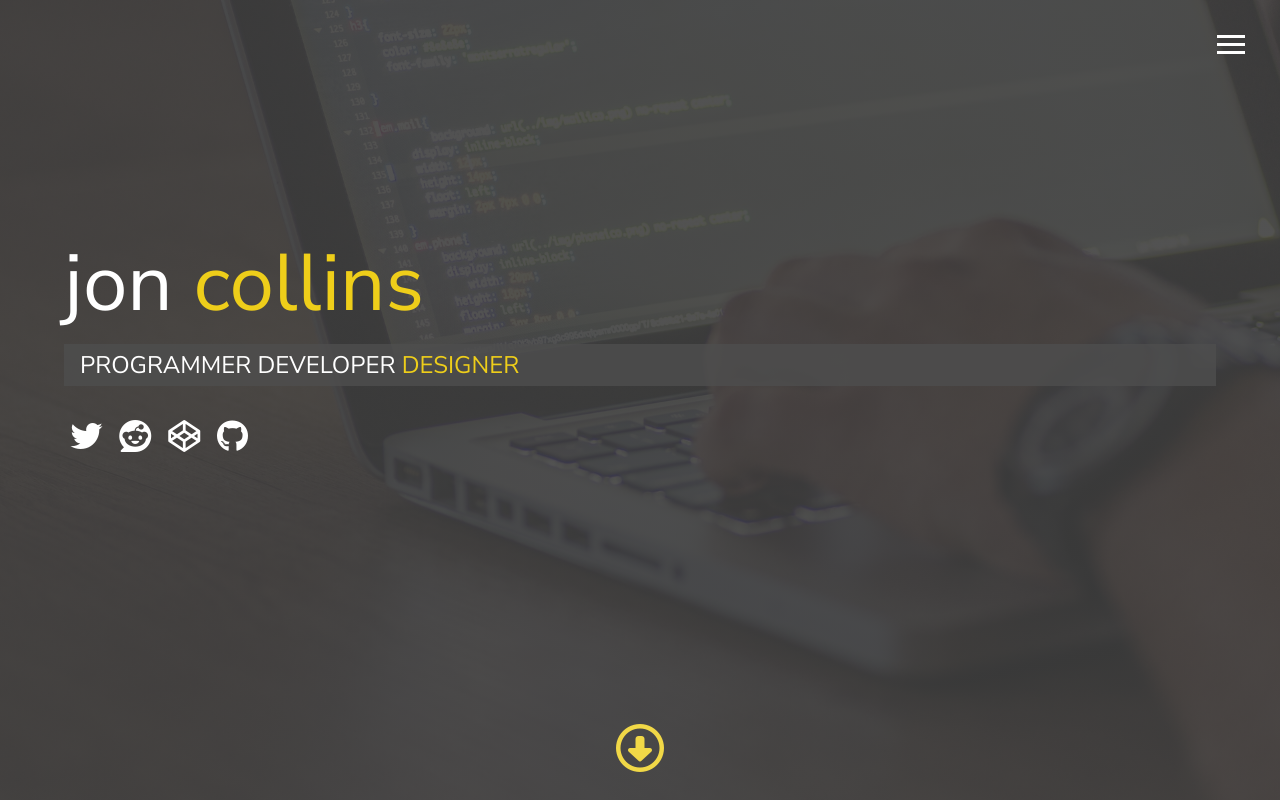
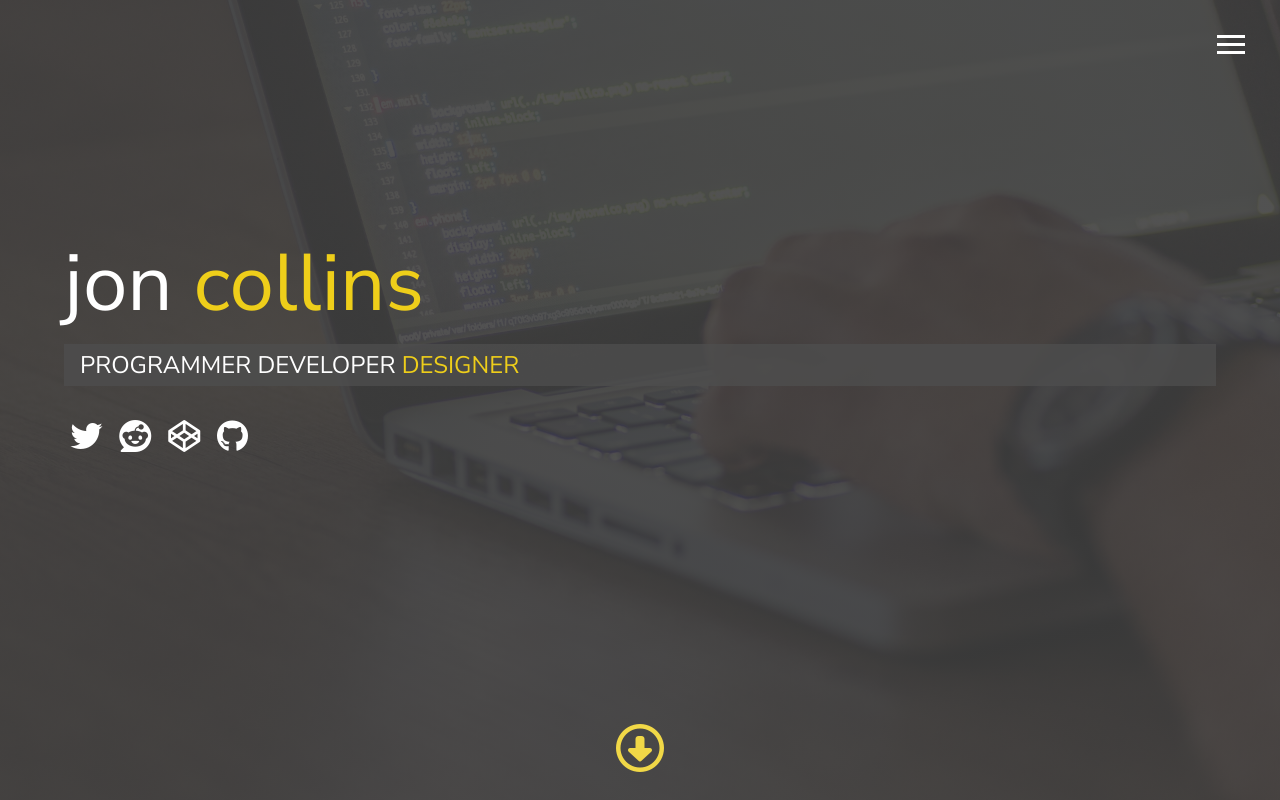
Before and after one commit to GoloisaNinja/codec2020, a website: page dist/index.html in a window 1280 px wide. Shown: the top 800 px of the page. Drawn offline with Linux system fonts and the light colour scheme.

Commit message:
omg just look good

```diff
--- a/scss/main.scss
+++ b/scss/main.scss
@@ -49,17 +49,38 @@ header {
 	color: $secondary-color;
 }
 .linear-bg {
+	position: relative;
+	// background-image: linear-gradient(
+	// 		rgba(63, 63, 63, 0.9),
+	// 		rgba(63, 63, 63, 0.9)
+	// 	),
+	// 	$home-image;
+	// background-repeat: no-repeat;
+	// background-size: cover;
+	// width: 100%;
+	// min-height: 100vh;
+	// background-attachment: fixed;
+	// background-position: center;
+}
+.linear-bg::before {
+	content: '';
 	background-image: linear-gradient(
 			rgba(63, 63, 63, 0.9),
 			rgba(63, 63, 63, 0.9)
 		),
 		$home-image;
+	position: fixed;
+	top: 0;
+	z-index: -1;
 	background-repeat: no-repeat;
 	background-size: cover;
-	width: 100%;
-	min-height: 100vh;
-	background-attachment: fixed;
 	background-position: center;
+	height: 100vh;
+	width: 100vw;
+}
+#about,
+#contact {
+	background-color: $primary-color;
 }
 .wrapper {
 	display: flex;
```
Also changed, not shown: dist/css/main.css.
